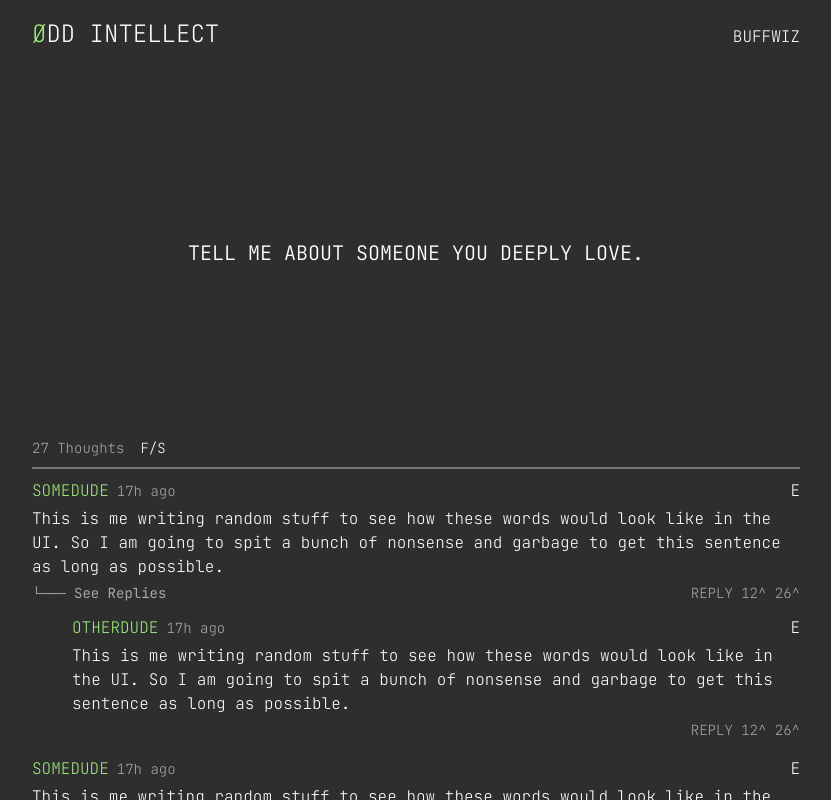
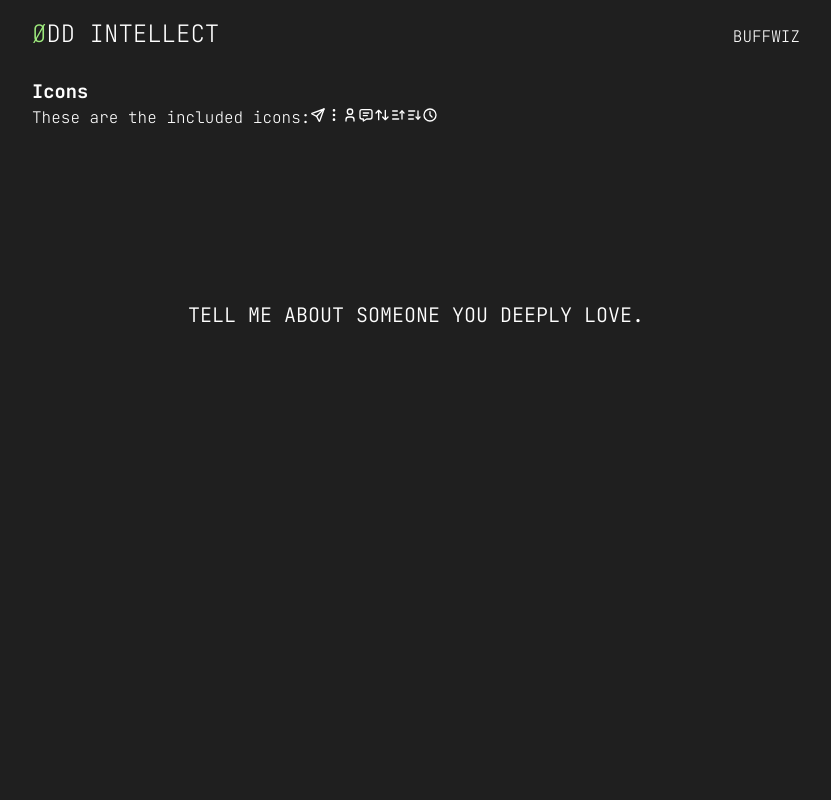
Before and after one commit to josedrios/odd-intellect, a React (Vite) app: page / in a window 1280 px wide. Shown: the whole page, without its empty margins (224-1055 px from the left). Built offline with nearby package versions, Linux system fonts and the light colour scheme.

Commit message:
Created icon component, I pass a icon name constant into the name parameter for the component, also included a size and className parameter

```diff
--- a/src/app/App.tsx
+++ b/src/app/App.tsx
@@ -1,7 +1,5 @@
 import Nav from '@/components/nav.tsx';
 import Question from '@/components/question.tsx';
-import ThoughtHeader from '@/thoughts/thoughts-header.tsx';
-import Thought from '@/thoughts/thought.tsx';
 import Design from '@/app/pages/design.tsx';
 
 function App() {
@@ -9,8 +7,8 @@ function App() {
     <>
       <div id="content-container">
         <Nav />
+        <Design />
         <MainPage />
-        <Design />
       </div>
     </>
   );
@@ -20,15 +18,6 @@ function MainPage() {
   return (
     <>
       <Question />
-      <ThoughtHeader />
-      <div className="thoughts-section">
-        <Thought />
-        <Thought />
-        <Thought />
-        <Thought />
-        <Thought />
-        <Thought />
-      </div>
     </>
   );
 }
--- a/src/app/pages/design.tsx
+++ b/src/app/pages/design.tsx
@@ -1,7 +1,29 @@
+import Icon from '@/components/icons.tsx';
+import { ICON } from '@/util/icon-names';
+
 export default function Desgin() {
   return (
     <div>
-      <p>This is the design section</p>
+      <Icons />
     </div>
   );
 }
+
+function Icons() {
+  return (
+    <div>
+      <h3>Icons</h3>
+      <p>
+        These are the included icons:
+        <Icon name={ICON.SEND} />
+        <Icon name={ICON.ELLIPSIS} />
+        <Icon name={ICON.USER} />
+        <Icon name={ICON.COMMENT} />
+        <Icon name={ICON.SORT} />
+        <Icon name={ICON.ASCENDING} />
+        <Icon name={ICON.DESCENDING} />
+        <Icon name={ICON.CLOCK} />
+      </p>
+    </div>
+  );
+}
--- /dev/null
+++ b/src/components/icons.tsx
@@ -0,0 +1,21 @@
+import * as Tabler from 'react-icons/tb';
+import type { IconValue } from '@/util/icon-names';
+
+interface Props {
+  name: IconValue;
+  size?: number;
+  className?: string;
+}
+
+const Icon = ({ name, size = 16, className = '' }: Props) => {
+  const IconComponent = Tabler[name as keyof typeof Tabler];
+
+  if (!IconComponent) {
+    console.warn(`Icon {name} was not found`);
+    return null;
+  }
+
+  return <IconComponent size={size} className={className} />;
+};
+
+export default Icon;
--- a/src/styles/components/thoughts.css
+++ /dev/null
@@ -1,97 +0,0 @@
-.thoughts-header {
-  display: flex;
-  flex-direction: row;
-  gap: var(--spacing-4);
-  align-items: baseline;
-  padding-bottom: var(--spacing-2);
-  border-bottom: 2px solid var(--color-border-default);
-}
-
-.thoughts-header__count {
-  font-size: var(--font-size-sm);
-  color: var(--color-foreground-subtle);
-}
-
-.thoughts-header__settings {
-  font-size: var(--font-size-sm);
-}
-
-.thoughts-form {
-  display: flex;
-  flex-direction: column;
-  align-items: flex-end;
-}
-
-.thoughts-form__button {
-  height: calc(var(--spacing-2) * 2 + var(--font-size-md));
-  aspect-ratio: 1/1;
-  width: auto;
-}
-
-.thoughts-section {
-  display: flex;
-  flex-direction: column;
-  gap: var(--spacing-4);
-}
-
-.thought {
-  display: flex;
-  flex-direction: column;
-  gap: var(--spacing-3);
-}
-
-.thought__subthoughts {
-  display: flex;
-  flex-direction: column;
-  gap: var(--spacing-3);
-}
-
-.thought-card {
-  display: flex;
-  flex-direction: column;
-}
-
-.thought-card--subthought {
-  margin-left: var(--spacing-10);
-}
-
-.thought-card__content {
-  display: flex;
-  flex-direction: column;
-  gap: var(--spacing-1);
-}
-
-.thought-card__header {
-  display: flex;
-  flex-direction: row;
-  justify-content: space-between;
-  align-items: baseline;
-  gap: var(--spacing-2);
-}
-
-.thought-card__username {
-  color: var(--color-foreground-primary);
-}
-
-.thought-card__date {
-  margin-right: auto;
-  font-size: var(--font-size-sm);
-  color: var(--color-foreground-subtle);
-}
-
-.thought-card__footer {
-  display: flex;
-  flex-direction: row;
-  justify-content: space-between;
-}
-
-.thought-card__votes {
-  font-size: var(--font-size-sm);
-  color: var(--color-foreground-subtle);
-}
-
-.thought-card__replies {
-  text-align: center;
-  font-size: var(--font-size-sm);
-  color: var(--color-foreground-subtle);
-}
--- a/src/styles/main.css
+++ b/src/styles/main.css
@@ -17,7 +17,7 @@
 @import './components/nav.css';
 @import './components/footer.css';
 @import './components/question.css';
-@import './components/thoughts.css';
+@import './components/comments.css';
 @import './components/inputs.css';
 @import './components/buttons.css';
 
--- a/src/styles/tokens/colors.css
+++ b/src/styles/tokens/colors.css
@@ -53,7 +53,7 @@
   --color-foreground-subtle-onEmphasis: hsl(var(--gray-700));
 
   /* backgrounds */
-  --color-background-default: hsl(var(--gray-900));
+  --color-background-default: hsl(var(--gray-1000));
   --color-background-subtle-onEmphasis: hsl(var(--gray-200));
 
   /* borders */
--- a/src/thoughts/thought.tsx
+++ /dev/null
@@ -1,44 +0,0 @@
-interface ThoughtProps {
-  subthought?: boolean;
-  username: string;
-}
-
-export default function Thought() {
-  return (
-    <div className="thought">
-      <ThoughtCard username="SOMEDUDE" />
-      <div className="thought__subthoughts">
-        <ThoughtCard username="OTHERDUDE" subthought />
-      </div>
-    </div>
-  );
-}
-
-function ThoughtCard({ subthought = false, username }: ThoughtProps) {
-  return (
-    <div
-      className={`thought-card ${subthought ? 'thought-card--subthought' : ''}`}
-    >
-      <div className="thought-card__content">
-        <div className="thought-card__header">
-          <p className="thought-card__username">{username}</p>
-          <p className="thought-card__date">17h ago</p>
-          <p>E</p>
-        </div>
-        <p className="thought-card__text">
-          This is me writing random stuff to see how these words would look like
-          in the UI. So I am going to spit a bunch of nonsense and garbage to
-          get this sentence as long as possible.
-        </p>
-        <div className="thought-card__footer">
-          {!subthought ? (
-            <div className="thought-card__replies">└─── See Replies</div>
-          ) : (
-            <div />
-          )}
-          <p className="thought-card__votes">REPLY 12^ 26^</p>
-        </div>
-      </div>
-    </div>
-  );
-}
--- a/src/thoughts/thoughts-header.tsx
+++ /dev/null
@@ -1,8 +0,0 @@
-export default function ThoughtsHeader() {
-  return (
-    <div className="thoughts-header">
-      <p className="thoughts-header__count">27 Thoughts</p>
-      <p className="thoughts-header__settings">F/S</p>
-    </div>
-  );
-}
--- /dev/null
+++ b/src/util/icon-names.tsx
@@ -0,0 +1,12 @@
+export const ICON = {
+  SEND: 'TbSend',
+  SORT: 'TbArrowsSort',
+  ELLIPSIS: 'TbDotsVertical',
+  USER: 'TbUser',
+  COMMENT: 'TbMessage',
+  ASCENDING: 'TbSortAscending',
+  DESCENDING: 'TbSortDescending',
+  CLOCK: 'TbClock',
+} as const;
+
+export type IconValue = (typeof ICON)[keyof typeof ICON];
```
Also changed, not shown: src/styles/components/comments.css (added).
